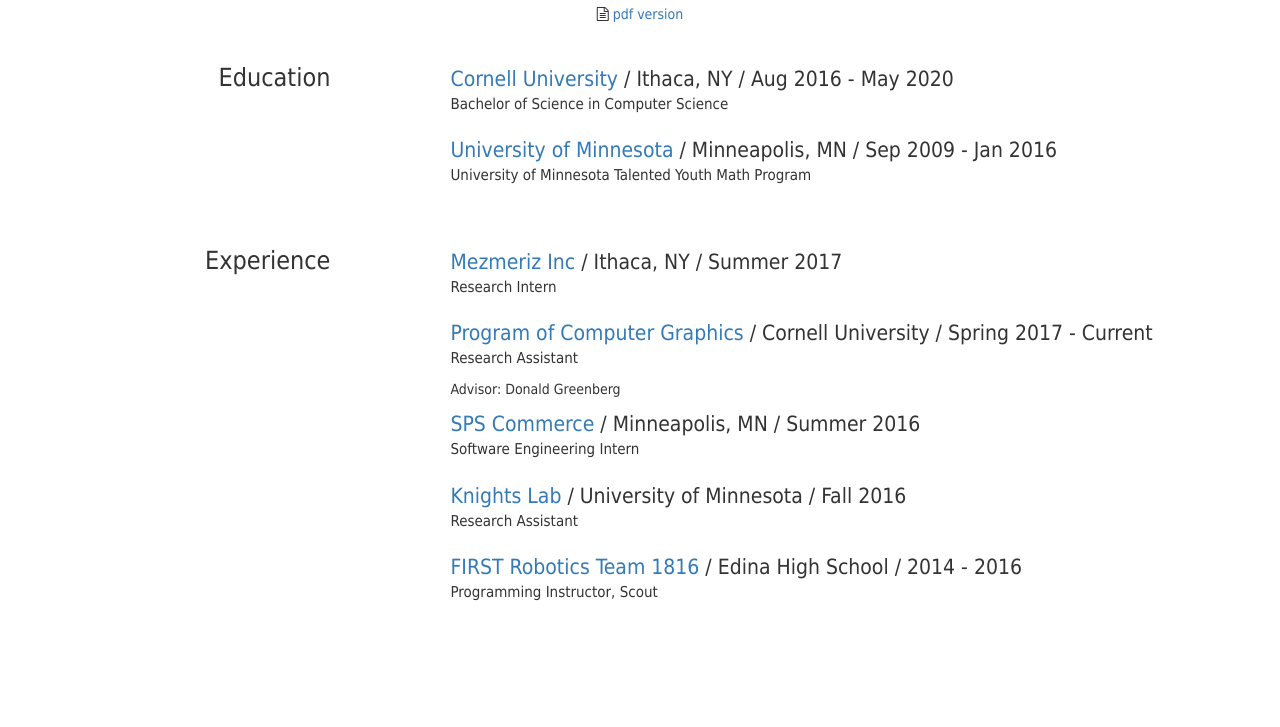
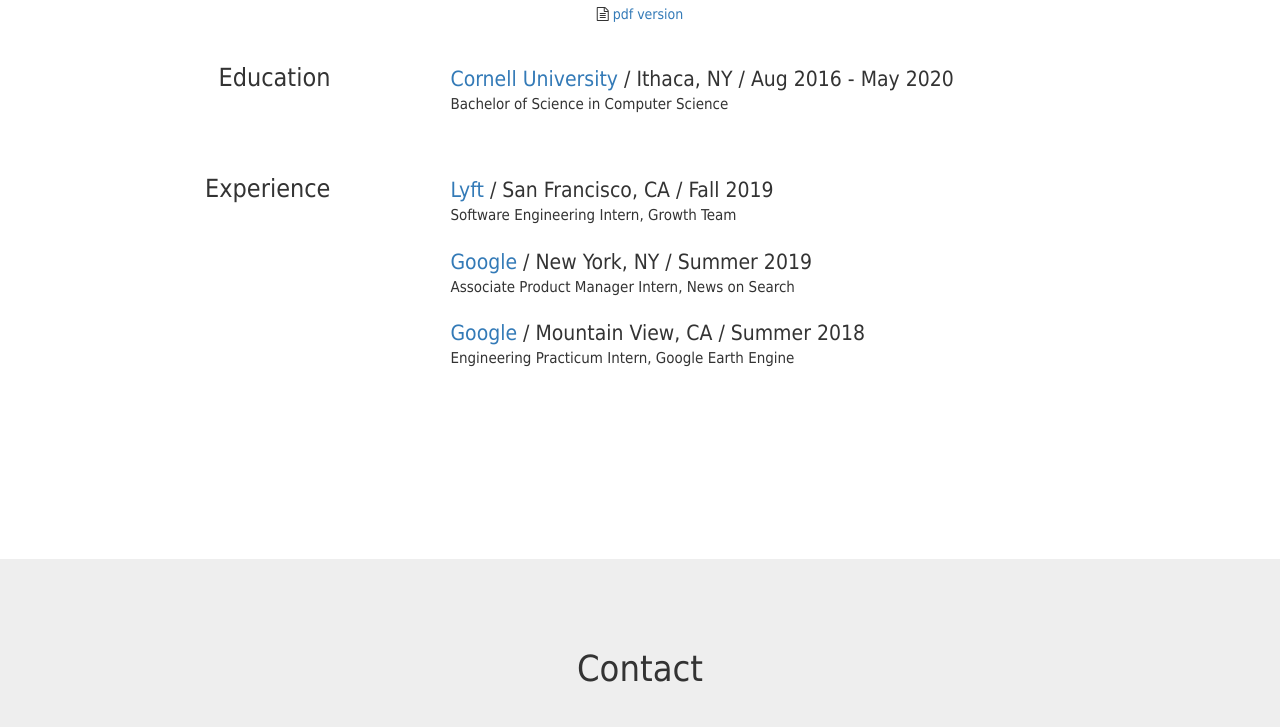
Before and after one commit to jessicahong9/jessicahong9.github.io, a website: page index.html in a window 1280 px wide. Shown: the part 1000-1727 px from the top of the page. Drawn offline with Linux system fonts and the light colour scheme.

Commit message:
Update index.html

```diff
--- a/index.html
+++ b/index.html
@@ -136,14 +136,7 @@
                                 <div class="des">Bachelor of Science in Computer Science</div>
                             </td>
                         </tr>
-                        <tr>
-                            <td>
-                            </td>
-                            <td align="left">
-                                <div class = "rheader"><a href = "https://twin-cities.umn.edu/" target="_blank">University of Minnesota</a> / Minneapolis, MN / Sep 2009 - Jan 2016</div>
-                                <div class="des">University of Minnesota Talented Youth Math Program</div>
-                            </td>
-                        </tr>
+
 
                         <tr>
                             <td style="padding-bottom:40px "></td>
@@ -154,41 +147,24 @@
                                 <div class="rcat"> Experience </div>
                             </td>
                             <td align="left">
-                                <div class = "rheader"><a href="http://mezmeriz.com/" target="_blank">Mezmeriz Inc</a> / Ithaca, NY / Summer 2017</div>
-                                <div class="des">Research Intern</div>
+                                <div class = "rheader"><a href="http://lyft.com/" target="_blank">Lyft</a> / San Francisco, CA / Fall 2019</div>
+                                <div class="des">Software Engineering Intern, Growth Team</div>
                             </td>
                         </tr>
                         <tr>
                             <td>
                             </td>
                             <td align="left">
-                                <div class = "rheader"><a href = "http://www.graphics.cornell.edu/" target="_blank">Program of Computer Graphics</a> / Cornell University / Spring 2017 - Current </div>
-                                <div class="des">Research Assistant</div>
-                                <div>Advisor: Donald Greenberg</div>
+                                <div class = "rheader"><a href = "http://www.google.com/" target="_blank">Google</a> / New York, NY / Summer 2019 </div>
+                                <div class="des">Associate Product Manager Intern, News on Search</div>
                             </td>
                         </tr>
                         <tr>
                             <td>
                             </td>
                             <td align="left">
-                                <div class = "rheader"><a href = "http://www.spscommerce.com/" target="_blank">SPS Commerce</a> / Minneapolis, MN / Summer 2016 </div>
-                                <div class="des">Software Engineering Intern</div>
-                            </td>
-                        </tr>
-                        <tr>
-                            <td>
-                            </td>
-                            <td align="left">
-                                <div class = "rheader"><a href = "http://www.knightslab.org/" target="_blank">Knights Lab</a> / University of Minnesota / Fall 2016 </div>
-                                <div class="des">Research Assistant</div>
-                            </td>
-                        </tr>
-                        <tr>
-                            <td>
-                            </td>
-                            <td align="left">
-                                <div class = "rheader"><a href = "http://www.edinarobotics.com/" target="_blank">FIRST Robotics Team 1816</a> / Edina High School / 2014 - 2016 </div>
-                                <div class="des">Programming Instructor, Scout</div>
+                                <div class = "rheader"><a href = "http://www.google.com/" target="_blank">Google</a> / Mountain View, CA / Summer 2018 </div>
+                                <div class="des">Engineering Practicum Intern, Google Earth Engine</div>
                             </td>
                         </tr>
                         </tbody>
```
